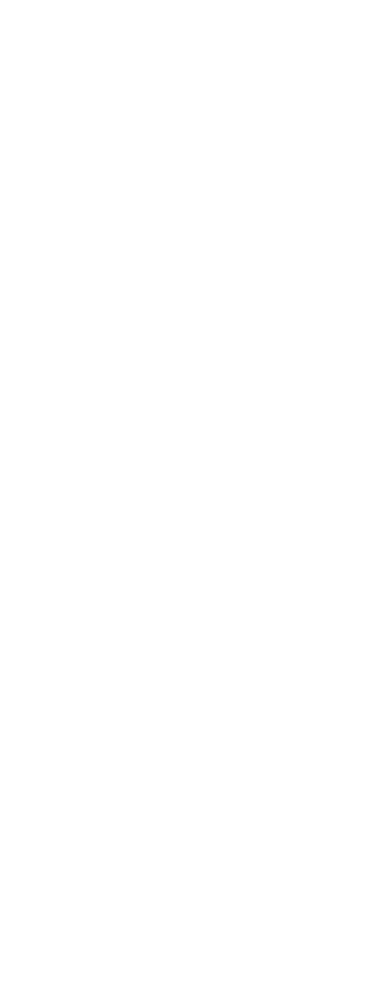
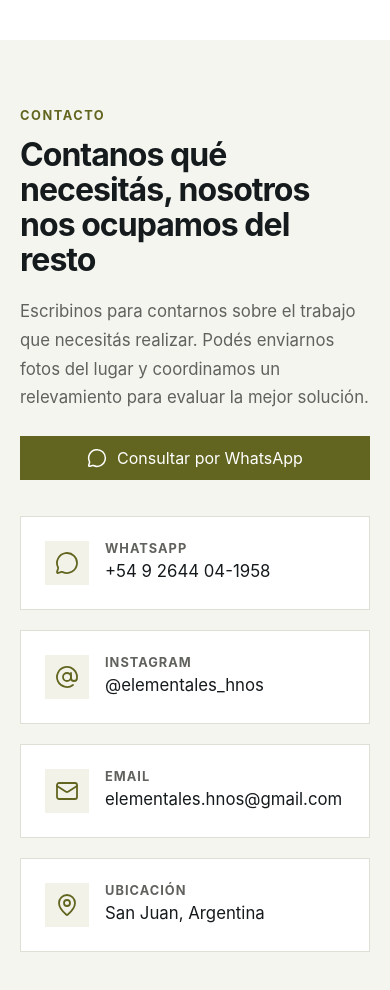
Before and after one commit to gabrielfernan/elementales-hermanos-web, a React (Vite) app: page / in a window 390 px wide. Shown: the part 5160-6150 px from the top of the page. Before the commit the page ends 5200 px from the top, so only its background shows below. Built offline with nearby package versions, Linux system fonts and the light colour scheme.

Commit message:
feat: add responsive contact section

```diff
--- a/src/App.tsx
+++ b/src/App.tsx
@@ -3,6 +3,7 @@
 import Services from './components/Services/services'
 import Works from './components/Works/works'
 import About from './components/About/About'
+import Contact from './components/Contact/Contact'
 
 function App() {
   return (
@@ -13,6 +14,7 @@
         <Services/>
         <Works />
         <About />
+        <Contact />
       </main>
     </>
   )
--- /dev/null
+++ b/src/components/Contact/Contact.css
@@ -0,0 +1,140 @@
+.contact {
+  padding: 96px 24px;
+  background: var(--color-background-soft);
+}
+
+.contact__container {
+  width: 100%;
+  max-width: var(--max-width);
+  margin: 0 auto;
+}
+
+.contact__header {
+  max-width: 720px;
+  margin-bottom: 32px;
+}
+
+.contact__eyebrow {
+  display: inline-block;
+  margin-bottom: 14px;
+  color: var(--color-primary);
+  font-size: 0.8rem;
+  font-weight: 700;
+  letter-spacing: 0.12em;
+}
+
+.contact__header h2 {
+  margin: 0;
+  color: var(--color-text);
+  font-size: clamp(2rem, 4vw, 3rem);
+  line-height: 1.1;
+  letter-spacing: -0.03em;
+}
+
+.contact__header p {
+  max-width: 650px;
+  margin: 20px 0 0;
+  color: var(--color-text-secondary);
+  font-size: 1.05rem;
+  line-height: 1.7;
+}
+
+.contact__cta {
+  display: inline-flex;
+  align-items: center;
+  justify-content: center;
+  gap: 10px;
+  min-height: 2.75rem;
+  margin-bottom: 48px;
+  padding: 0.75rem 1.25rem;
+  background: var(--color-primary);
+  color: var(--color-background);
+  text-align: center;
+}
+
+.contact__cta:hover,
+.contact__cta:focus-visible {
+  background: var(--color-primary-dark);
+}
+
+.contact__cta:focus-visible {
+  outline: 2px solid var(--color-primary);
+  outline-offset: 2px;
+}
+
+.contact__list {
+  display: grid;
+  grid-template-columns: repeat(2, 1fr);
+  gap: 20px;
+  margin: 0;
+  padding: 0;
+  list-style: none;
+}
+
+.contact__list a,
+.contact__list div {
+  display: flex;
+  align-items: center;
+  gap: 16px;
+  height: 100%;
+  padding: 24px;
+  border: 1px solid var(--color-border);
+  background: var(--color-background);
+}
+
+.contact__icon {
+  display: flex;
+  flex-shrink: 0;
+  align-items: center;
+  justify-content: center;
+  width: 44px;
+  height: 44px;
+  color: var(--color-primary);
+  background: #f2f2e9;
+}
+
+.contact__label,
+.contact__value {
+  display: block;
+}
+
+.contact__label {
+  margin-bottom: 4px;
+  color: var(--color-text-secondary);
+  font-size: 0.8rem;
+  font-weight: 700;
+  letter-spacing: 0.08em;
+  text-transform: uppercase;
+}
+
+.contact__value {
+  color: var(--color-text);
+  font-size: 1.05rem;
+  line-height: 1.4;
+  overflow-wrap: anywhere;
+}
+
+@media (max-width: 900px) {
+  .contact {
+    padding: 72px 24px;
+  }
+}
+
+@media (max-width: 600px) {
+  .contact {
+    padding: 64px 20px;
+  }
+
+  .contact__header {
+    margin-bottom: 24px;
+  }
+
+  .contact__cta {
+    width: 100%;
+    margin-bottom: 36px;
+  }
+
+  .contact__list {
+    grid-template-columns: 1fr;
+  }
+}
--- /dev/null
+++ b/src/components/Contact/Contact.tsx
@@ -0,0 +1,94 @@
+import './Contact.css'
+import { AtSign, Mail, MapPin, MessageCircle } from 'lucide-react'
+
+const WHATSAPP_NUMBER = '5492644041958'
+const WHATSAPP_MESSAGE =
+  'Hola, me contacto desde la web de Elementales Hermanos. Quisiera consultar por un trabajo y solicitar un presupuesto.'
+const WHATSAPP_HREF = `https://wa.me/${WHATSAPP_NUMBER}?text=${encodeURIComponent(WHATSAPP_MESSAGE)}`
+
+function Contact() {
+  return (
+    <section className="contact" id="contacto">
+      <div className="contact__container">
+        <header className="contact__header">
+          <span className="contact__eyebrow">CONTACTO</span>
+
+          <h2>Contanos qué necesitás, nosotros nos ocupamos del resto</h2>
+
+          <p>
+            Escribinos para contarnos sobre el trabajo que necesitás realizar.
+            Podés enviarnos fotos del lugar y coordinamos un relevamiento para
+            evaluar la mejor solución.
+          </p>
+        </header>
+
+        <a
+          className="contact__cta"
+          href={WHATSAPP_HREF}
+          target="_blank"
+          rel="noopener noreferrer"
+        >
+          <MessageCircle size={20} strokeWidth={1.8} aria-hidden="true" />
+          Consultar por WhatsApp
+        </a>
+
+        <ul className="contact__list">
+          <li>
+            <a
+              href={WHATSAPP_HREF}
+              target="_blank"
+              rel="noopener noreferrer"
+            >
+              <span className="contact__icon" aria-hidden="true">
+                <MessageCircle size={24} strokeWidth={1.8} />
+              </span>
+              <span>
+                <span className="contact__label">WhatsApp</span>
+                <span className="contact__value">+54 9 2644 04-1958</span>
+              </span>
+            </a>
+          </li>
+          <li>
+            <a
+              href="https://www.instagram.com/elementales_hnos/"
+              target="_blank"
+              rel="noopener noreferrer"
+            >
+              <span className="contact__icon" aria-hidden="true">
+                <AtSign size={24} strokeWidth={1.8} />
+              </span>
+              <span>
+                <span className="contact__label">Instagram</span>
+                <span className="contact__value">@elementales_hnos</span>
+              </span>
+            </a>
+          </li>
+          <li>
+            <a href="mailto:elementales.hnos@gmail.com">
+              <span className="contact__icon" aria-hidden="true">
+                <Mail size={24} strokeWidth={1.8} />
+              </span>
+              <span>
+                <span className="contact__label">Email</span>
+                <span className="contact__value">elementales.hnos@gmail.com</span>
+              </span>
+            </a>
+          </li>
+          <li>
+            <div>
+              <span className="contact__icon" aria-hidden="true">
+                <MapPin size={24} strokeWidth={1.8} />
+              </span>
+              <span>
+                <span className="contact__label">Ubicación</span>
+                <span className="contact__value">San Juan, Argentina</span>
+              </span>
+            </div>
+          </li>
+        </ul>
+      </div>
+    </section>
+  )
+}
+
+export default Contact
```
